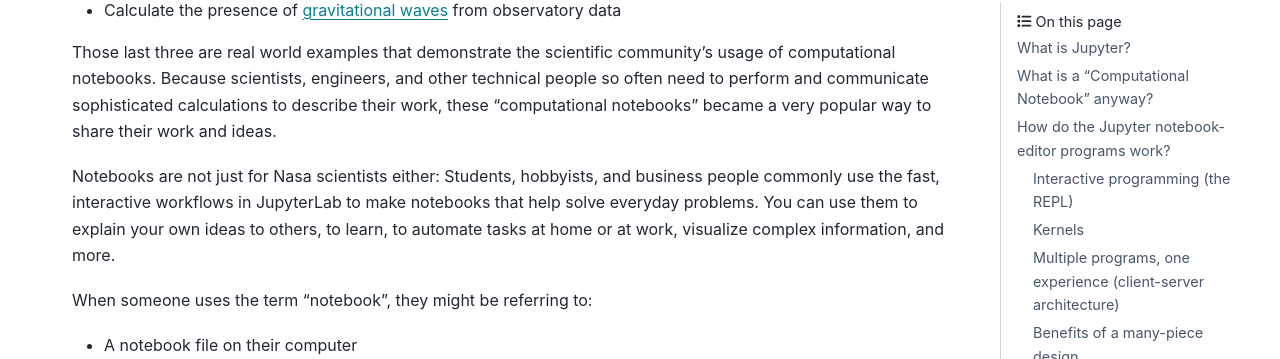
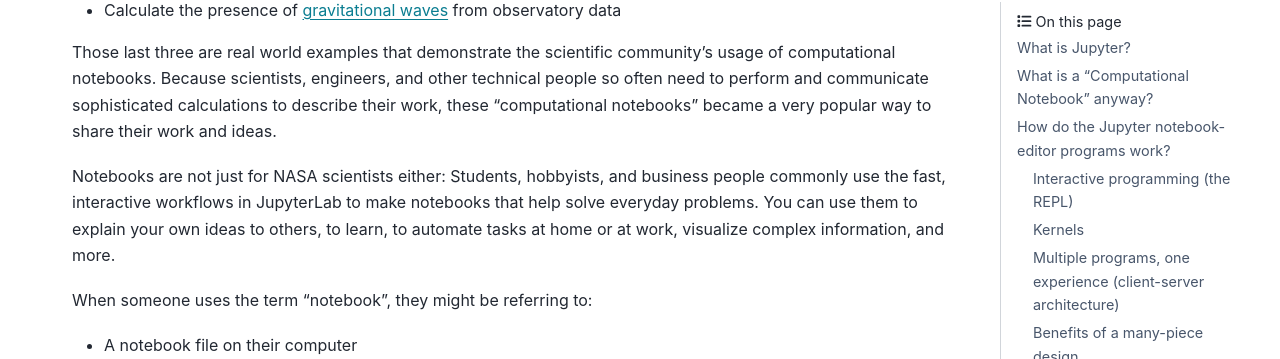
Before and after one commit to jupyter/jupyter, a Sphinx documentation site: the page built from docs/source/what_is_jupyter.md, in a window 1280 px wide and 900 px high, scrolled down 1376 px. Shown: the part 94-453 px from the top of the window. Built offline with Sphinx 7.4.7 and the PyData theme 0.15.4, drawn with Linux system fonts in a browser that asks for light colours; pages that are not in the unit, such as notebooks, are missing from menus.

```diff
--- a/docs/source/what_is_jupyter.md
+++ b/docs/source/what_is_jupyter.md
@@ -55,7 +55,7 @@ engineers, and other technical people so often need to perform and communicate
 sophisticated calculations to describe their work, these "computational
 notebooks" became a very popular way to share their work and ideas.
 
-Notebooks are not just for Nasa scientists either: Students, hobbyists, and
+Notebooks are not just for NASA scientists either: Students, hobbyists, and
 business people commonly use the fast, interactive workflows in JupyterLab to
 make notebooks that help solve everyday problems. You can use them to explain
 your own ideas to others, to learn, to automate tasks at home or at work,
```
